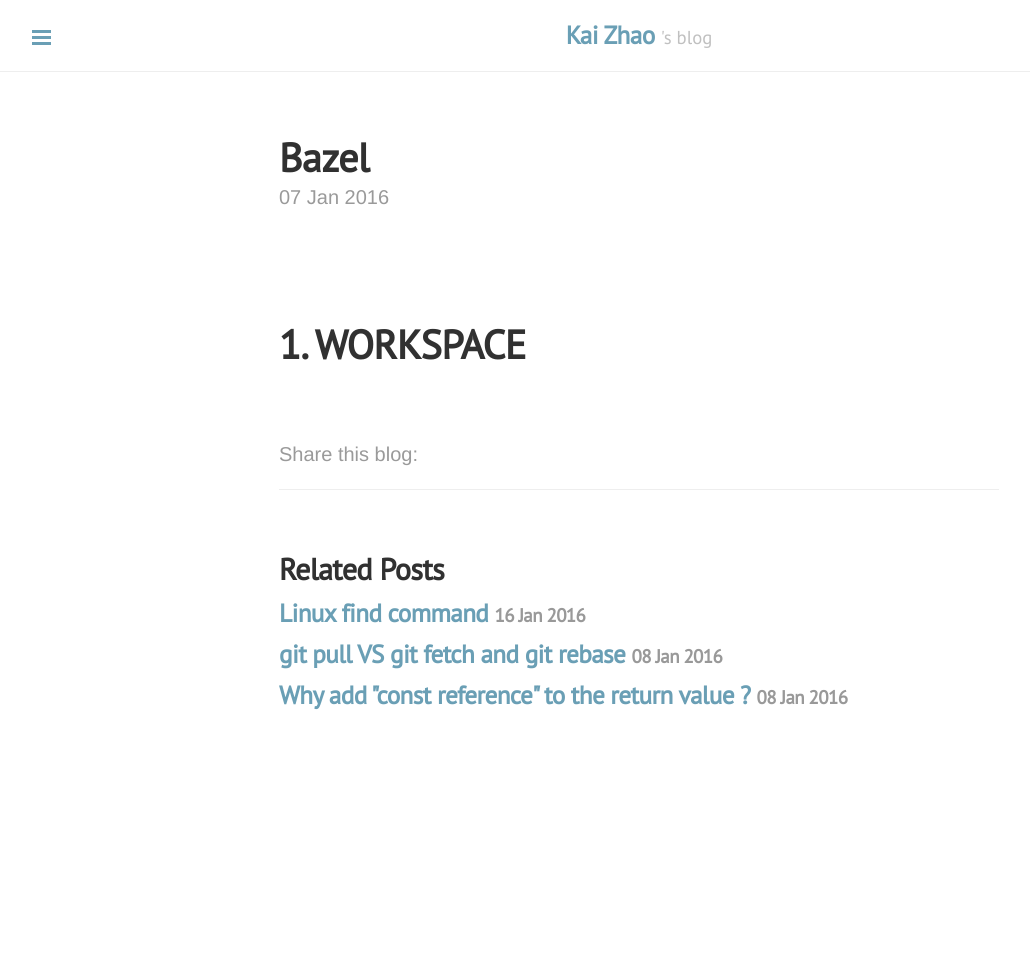
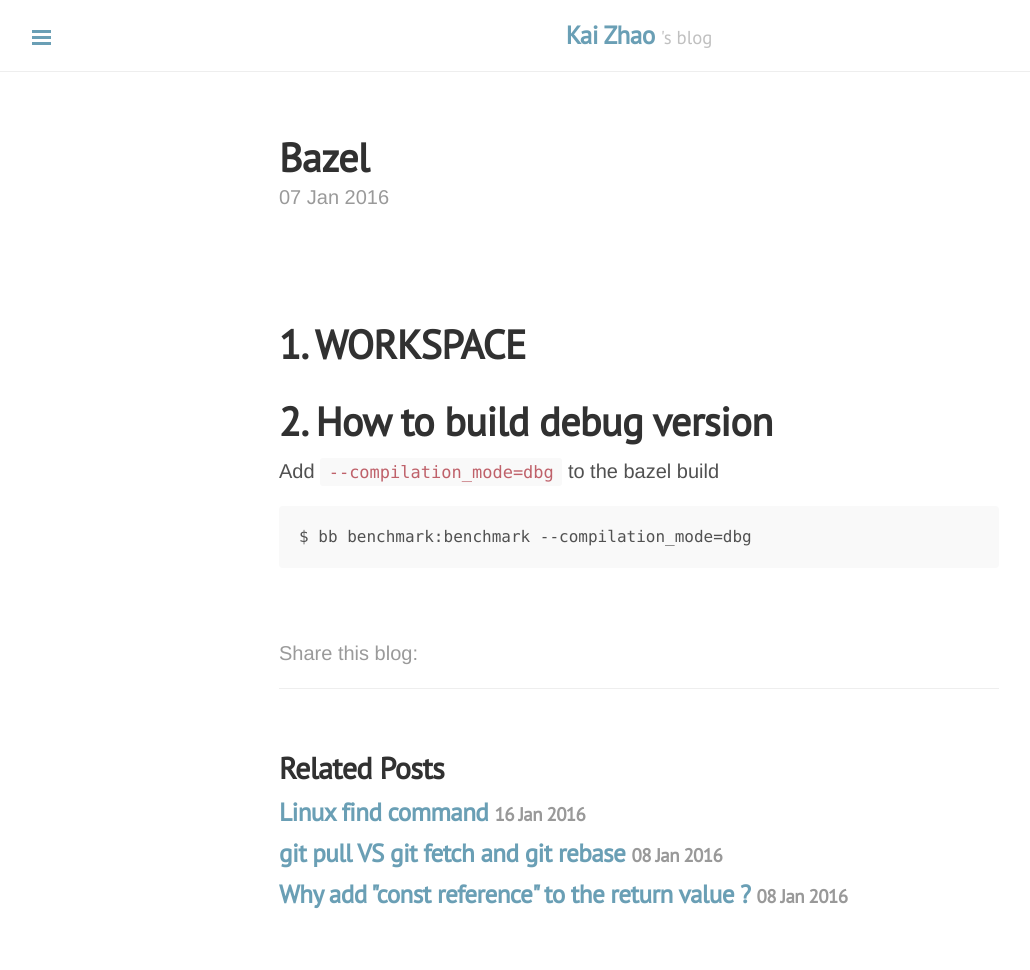
Before and after one commit to loverszhaokai/loverszhaokai.github.io, a Jekyll site: the page built from _posts/2016-01-07-bazel.md, in a window 1280 px wide. Shown: the whole page, without its empty margins (1-1031 px from the left). Built offline with Jekyll 4.4.1, drawn with Linux system fonts in a browser that asks for light colours; nearby versions of some CDN libraries; before the commit the page ends 900 px from its top, so only the background shows below that.

Commit message:
add how to debug with bazel

````diff
--- a/_posts/2016-01-07-bazel.md
+++ b/_posts/2016-01-07-bazel.md
@@ -5,4 +5,13 @@
 
 ---
 <br>
+
 # 1. WORKSPACE
+
+# 2. How to build debug version
+
+Add `--compilation_mode=dbg` to the bazel build
+
+```
+$ bb benchmark:benchmark --compilation_mode=dbg
+```
````
